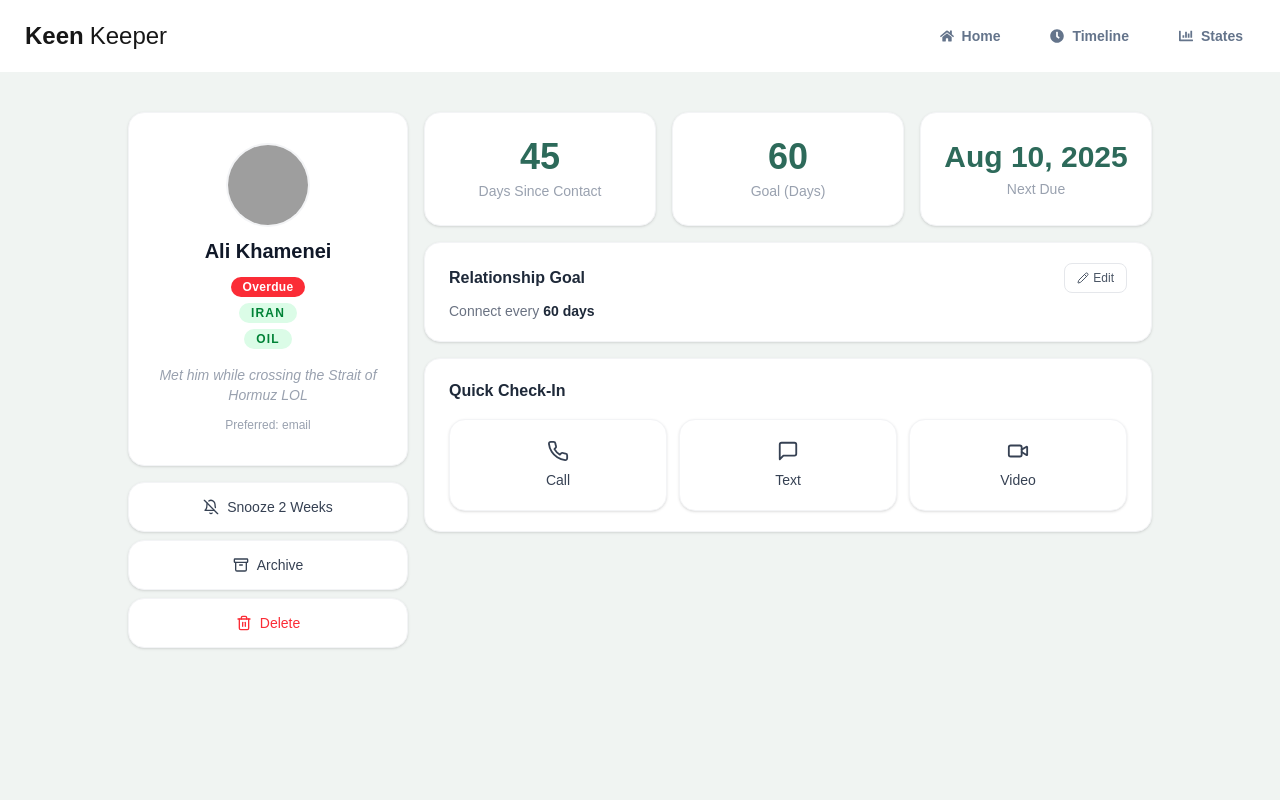
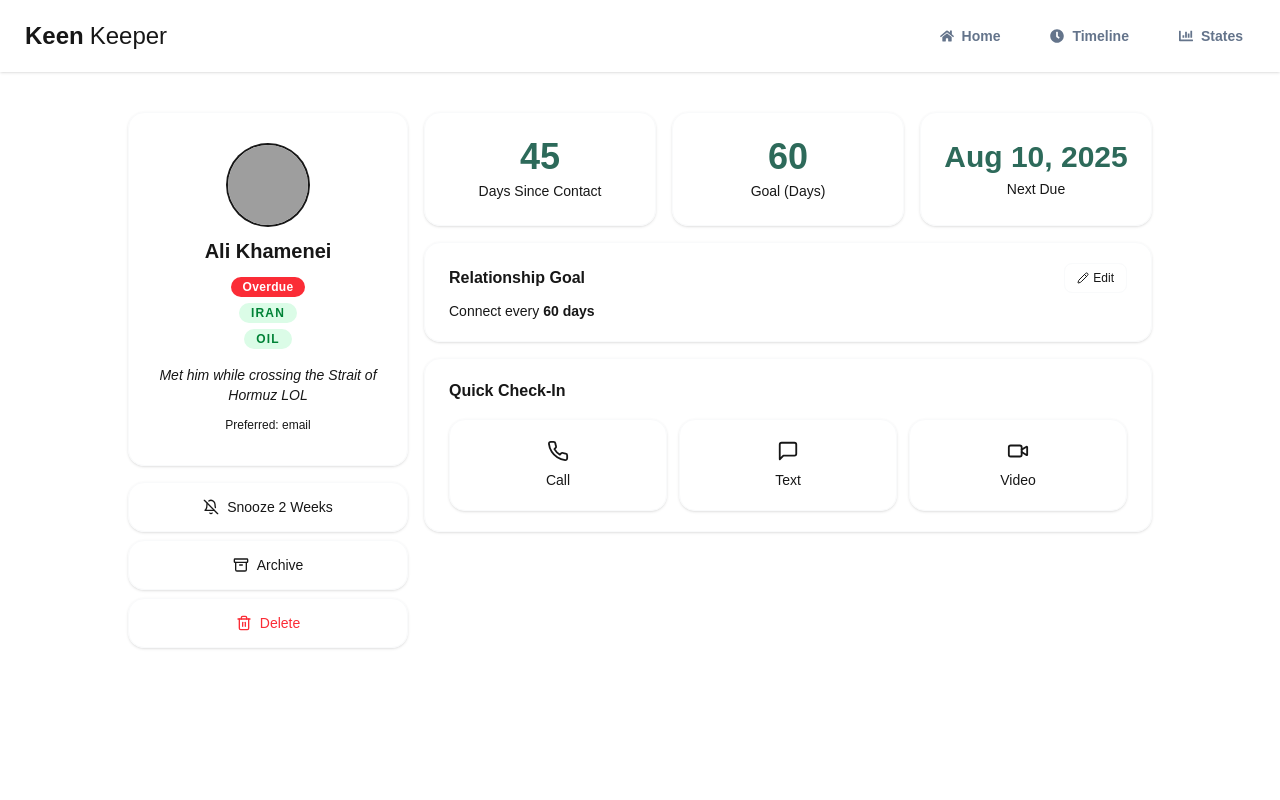
Before and after one commit to AsifAhmedAkash/keen-keep, a Next.js app: page /card/1 in a window 1280 px wide. Shown: the top 800 px of the page. Built offline with nearby package versions, Linux system fonts and the light colour scheme; grey boxes are pictures that could not be loaded.

Commit message:
added rechart fix stats page, fix ui in frnds details page

```diff
--- a/package.json
+++ b/package.json
@@ -12,7 +12,9 @@
     "next": "16.2.3",
     "react": "19.2.4",
     "react-dom": "19.2.4",
-    "react-icons": "^5.6.0"
+    "react-icons": "^5.6.0",
+    "react-is": "^19.2.5",
+    "recharts": "^3.8.1"
   },
   "devDependencies": {
     "@tailwindcss/postcss": "^4",
--- a/src/app/card/[id]/page.jsx
+++ b/src/app/card/[id]/page.jsx
@@ -43,26 +43,9 @@ const TagBadge = ({ tag }) => (
     </span>
 );
 
-const StatCard = ({ value, label, large }) => (
-    <div className="bg-white rounded-2xl border border-gray-100 flex flex-col items-center justify-center py-6 px-4 gap-1 shadow-sm">
-        <span className={`font-bold text-[#2D6A5A] ${large ? "text-3xl" : "text-4xl"}`}>{value}</span>
-        <span className="text-sm text-gray-400 font-medium">{label}</span>
-    </div>
-);
-
-const ActionButton = ({ icon: Icon, label, danger, onClick }) => (
-    <button
-        onClick={onClick}
-        className={`w-full flex items-center justify-center gap-2 py-3.5 px-4 bg-white rounded-2xl border border-gray-100 shadow-sm text-sm font-medium transition hover:bg-gray-50 active:scale-[0.98] ${danger ? "text-red-500" : "text-gray-700"
-            }`}
-    >
-        <Icon size={16} />
-        {label}
-    </button>
-);
 
 const QuickCheckInButton = ({ icon: Icon, label, onClick }) => (
-    <button onClick={onClick} className="flex-1 flex flex-col items-center justify-center gap-2 py-5 bg-white rounded-2xl border border-gray-100 shadow-sm text-sm font-medium text-gray-700 transition hover:bg-gray-50 active:scale-[0.98]">
+    <button onClick={onClick} className="flex-1 flex flex-col items-center justify-center gap-2 py-5  rounded-2xl  border border-gray-50  shadow-sm text-sm font-medium  transition hover:bg-gray-500 active:scale-[0.98]">
         <Icon size={22} />
         {label}
     </button>
@@ -118,7 +101,7 @@ const CardDetailsPage = () => {
     };
 
     return (
-        <div className="min-h-screen bg-[#F0F4F2] p-6 md:p-10">
+        <div className="min-h-screen p-6 md:p-10">
 
 
 
@@ -128,8 +111,8 @@ const CardDetailsPage = () => {
                 <div className="flex flex-col gap-4">
 
                     {/* Profile*/}
-                    <div className="bg-white rounded-2xl border border-gray-100 shadow-sm flex flex-col items-center text-center py-8 px-6 gap-3">
-                        <div className="relative w-20 h-20 rounded-full overflow-hidden ring-2 ring-gray-100">
+                    <div className=" rounded-2xl  border border-gray-50  shadow-sm flex flex-col items-center text-center py-8 px-6 gap-3">
+                        <div className="relative w-20 h-20 rounded-full overflow-hidden ring-2 ">
                             {<Image
                                 src={picture}
                                 alt={name}
@@ -138,7 +121,7 @@ const CardDetailsPage = () => {
                             />}
                         </div>
 
-                        <h1 className="text-xl font-bold text-gray-900">{name}</h1>
+                        <h1 className="text-xl font-bold ">{name}</h1>
 
                         <div className="flex flex-col items-center gap-1.5">
                             <StatusBadge status={status} />
@@ -148,18 +131,24 @@ const CardDetailsPage = () => {
                         </div>
 
                         {bio && (
-                            <p className="text-sm text-gray-400 italic mt-1">{bio}</p>
+                            <p className="text-sm  italic mt-1">{bio}</p>
                         )}
                         {email && (
-                            <p className="text-xs text-gray-400">Preferred: email</p>
+                            <p className="text-xs ">Preferred: email</p>
                         )}
                     </div>
 
 
                     <div className="flex flex-col gap-2">
-                        <ActionButton icon={LuBellOff} label="Snooze 2 Weeks" />
-                        <ActionButton icon={LuArchive} label="Archive" />
-                        <ActionButton icon={LuTrash2} label="Delete" danger />
+                        <button className="flex items-center justify-center gap-2 py-3.5 px-4 rounded-2xl  border border-gray-50 shadow-sm text-sm font-medium transition hover:bg-gray-500 active:scale-[0.98] ">
+                            <LuBellOff size={16} /> Snooze 2 Weeks
+                        </button>
+                        <button className="flex items-center justify-center gap-2 py-3.5 px-4 rounded-2xl  border border-gray-50 shadow-sm text-sm font-medium transition hover:bg-gray-500 active:scale-[0.98] ">
+                            <LuArchive size={16} /> Archive
+                        </button>
+                        <button className="flex items-center justify-center gap-2 py-3.5 px-4 rounded-2xl  border border-gray-50 shadow-sm text-sm font-medium transition hover:bg-gray-500 active:scale-[0.98] text-red-500">
+                            <LuTrash2 size={16} /> Delete
+                        </button>
                     </div>
                 </div>
 
@@ -168,32 +157,41 @@ const CardDetailsPage = () => {
 
 
                     <div className="grid grid-cols-3 gap-4">
-                        <StatCard value={days_since_contact ?? "—"} label="Days Since Contact" />
-                        <StatCard value={goal ?? "—"} label="Goal (Days)" />
-                        <StatCard value={formatDate(next_due_date)} label="Next Due" large />
+                        <div className=" rounded-2xl  border border-gray-50  flex flex-col items-center justify-center py-6 px-4 gap-1 shadow-sm">
+                            <span className="font-bold text-[#2D6A5A] text-4xl">{days_since_contact ?? "—"}</span>
+                            <span className="text-sm  font-medium">Days Since Contact</span>
+                        </div>
+                        <div className=" rounded-2xl  border border-gray-50  flex flex-col items-center justify-center py-6 px-4 gap-1 shadow-sm">
+                            <span className="font-bold text-[#2D6A5A] text-4xl">{goal ?? "—"}</span>
+                            <span className="text-sm  font-medium">Goal (Days)</span>
+                        </div>
+                        <div className=" rounded-2xl  border border-gray-50  flex flex-col items-center justify-center py-6 px-4 gap-1 shadow-sm">
+                            <span className="font-bold text-[#2D6A5A] text-3xl">{formatDate(next_due_date)}</span>
+                            <span className="text-sm  font-medium">Next Due</span>
+                        </div>
                     </div>
 
                     {/* relgoals */}
-                    <div className="bg-white rounded-2xl border border-gray-100 shadow-sm px-6 py-5">
+                    <div className=" rounded-2xl    border-gray-50  border border-gray-50-gray-50  shadow-sm px-6 py-5">
                         <div className="flex items-center justify-between mb-2">
-                            <h2 className="text-base font-semibold text-gray-800">Relationship Goal</h2>
+                            <h2 className="text-base font-semibold ">Relationship Goal</h2>
                             <button
                                 onClick={() => setEditingGoal((v) => !v)}
-                                className="text-xs border border-gray-200 rounded-lg px-3 py-1.5 text-gray-600 hover:bg-gray-50 transition flex items-center gap-1"
+                                className="text-xs  border border-gray-50  rounded-lg px-3 py-1.5  hover:bg-gray-500 transition flex items-center gap-1"
                             >
                                 <LuPencil size={12} />
                                 Edit
                             </button>
                         </div>
-                        <p className="text-sm text-gray-500">
+                        <p className="text-sm ">
                             Connect every{" "}
-                            <span className="font-bold text-gray-800">{goal} days</span>
+                            <span className="font-bold ">{goal} days</span>
                         </p>
                     </div>
 
                     {/* Quick CheckIn*/}
-                    <div className="bg-white rounded-2xl border border-gray-100 shadow-sm px-6 py-5">
-                        <h2 className="text-base font-semibold text-gray-800 mb-4">Quick Check-In</h2>
+                    <div className=" rounded-2xl  border border-gray-50  shadow-sm px-6 py-5">
+                        <h2 className="text-base font-semibold  mb-4">Quick Check-In</h2>
                         <div className="flex gap-3">
                             <QuickCheckInButton icon={LuPhone} label="Call" onClick={() => handleCheckIn("call")} />
                             <QuickCheckInButton icon={LuMessageSquare} label="Text" onClick={() => handleCheckIn("text")} />
--- a/src/app/stats/page.jsx
+++ b/src/app/stats/page.jsx
@@ -1,9 +1,56 @@
 // import React from 'react';
+"use client";
+import { useTimeline } from "@/context/TimeLineContext";
+import { PieChart, Pie, Cell, Legend, Tooltip } from "recharts";
+
+const COLORS = {
+    text: "#a855f7",
+    call: "#1a3a2a",
+    video: "#22c55e",
+};
 
 const StatsPage = () => {
+    const { timeline } = useTimeline();
+
+    const allhistory = [...timeline];
+    // console.log(allhistory);
+
+    const counts = timeline.reduce((acc, entry) => {
+        acc[entry.type] = (acc[entry.type] || 0) + 1;
+        return acc;
+    }, {});
+
+    const data = Object.entries(counts).map(([type, value]) => ({
+        name: type.charAt(0).toUpperCase() + type.slice(1),
+        value,
+        color: COLORS[type] ?? "#888",
+    }));
+
     return (
-        <div>
-            this is stats page
+        <div className="p-6 mx-auto max-w-277.5  w-[60%]">
+            <h1 className="text-3xl font-bold mb-6">Friendship Analytics</h1>
+
+            <div className=" rounded-2xl  shadow-sm p-6">
+                <p className="text-sm mb-4">By Interaction Type</p>
+
+                <PieChart className="mx-auto" width={400} height={300}>
+                    <Pie
+                        data={data}
+                        cx="50%"
+                        cy="50%"
+                        innerRadius={80}
+                        outerRadius={120}
+                        paddingAngle={4}
+                        dataKey="value"
+                    >
+                        {data.map((entry, index) => (
+                            <Cell key={index} fill={entry.color} />
+                        ))}
+                    </Pie>
+                    <Tooltip />
+                    <Legend />
+                </PieChart>
+            </div>
         </div>
     );
 };
--- a/src/utils/addLocalDB.js
+++ b/src/utils/addLocalDB.js
@@ -4,6 +4,7 @@ const FRIENDS_DB = "friendsDB";
 
 
 const getAllInteractionsFromLocalDB = () => {
+    if (typeof window === "undefined") return [];
     const data = localStorage.getItem(INTERACTION_DB);
 
     if (data) return JSON.parse(data);
```
Also changed, not shown: 1 other file (tests, documents, lock files or other folders).
